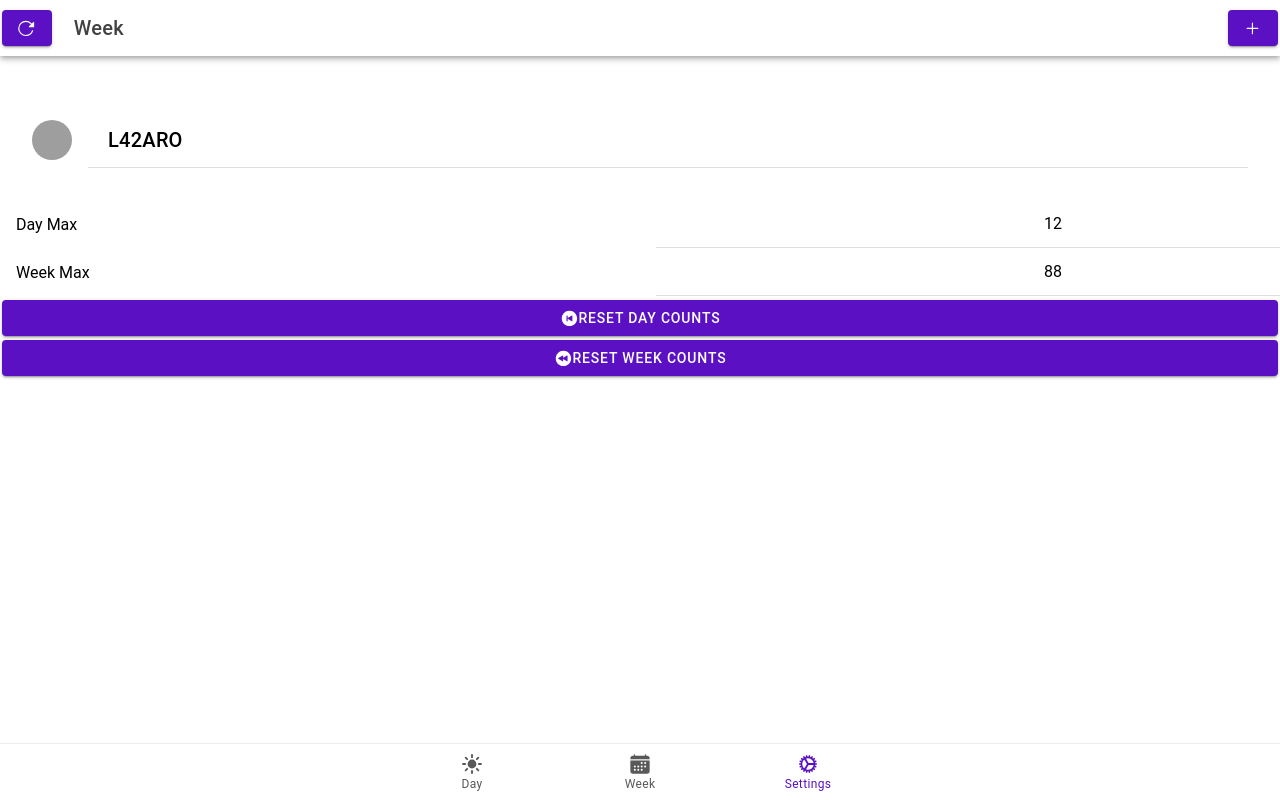
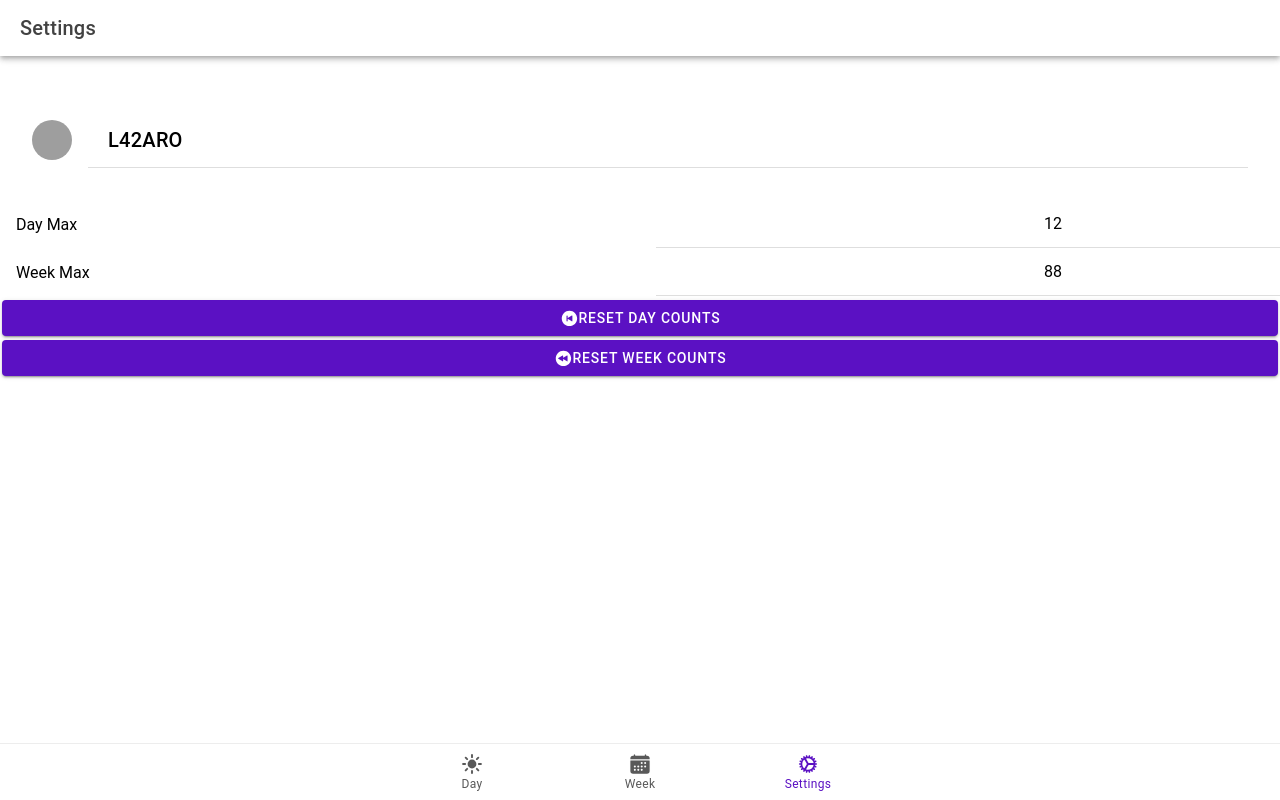
Before and after one commit to L42ARO/karpiem, a React (Vite) app in the folder karpiem_react/karpiem/: page /tab3 in a window 1280 px wide. Built offline with nearby package versions, Linux system fonts and the light colour scheme; grey boxes are pictures that could not be loaded.

Commit message:
cosmetic change

```diff
--- a/karpiem_react/karpiem/src/pages/Tab3.tsx
+++ b/karpiem_react/karpiem/src/pages/Tab3.tsx
@@ -31,13 +31,9 @@ const Tab3: React.FC = () => {
     <IonPage>
       <IonHeader>
         <IonToolbar>
-          <IonButton slot="start" color="primary">
-            <IonIcon icon={reload} />
-          </IonButton>
-          <IonTitle>Week</IonTitle>
-          <IonButton slot="end" color="primary" id="add-activity-trigger">
-            <IonIcon icon={add} />
-          </IonButton>
+
+          <IonTitle>Settings</IonTitle>
+
         </IonToolbar>
       </IonHeader>
       <IonContent fullscreen={true} className='ion-padding-top'>
```
